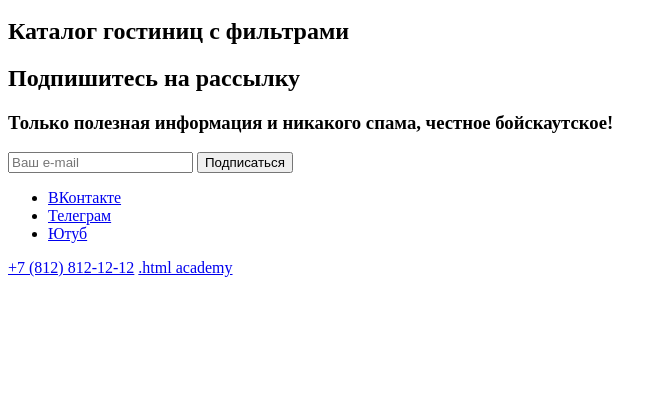
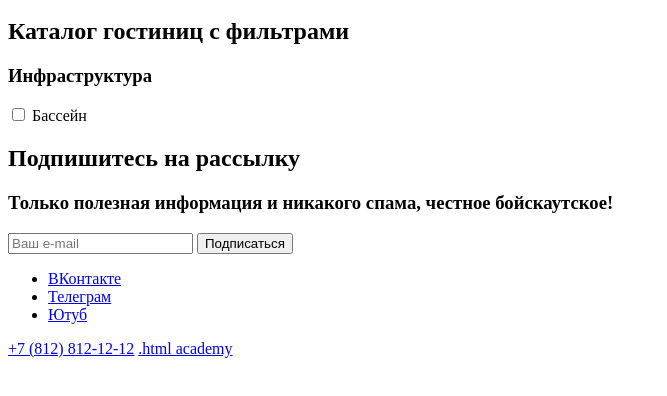
Before and after one commit to htmlacademy-htmlcss/2195915-sedona-36, a plain HTML site: page catalog.html in a window 1280 px wide. Shown: the part 276-672 px from the top of the page, without its empty margins (0-667 px from the left). Drawn offline with Linux system fonts and the light colour scheme.

Commit message:
Добавляет форму с чекбоксом

```diff
--- a/catalog.html
+++ b/catalog.html
@@ -55,7 +55,16 @@
         </header>
 
         <section class="catalog-hotels">
-            <h2>Каталог гостиниц с фильтрами</h2>
+            <h2 class="visually hidden">Каталог гостиниц с фильтрами</h2>
+            <form class="catalog-filter"
+            action="https://echo.htmlacademy.ru/" method="get">
+            <h3 class="catalog-filter-title">Инфраструктура</h3>
+            <label class="infrastructure">
+                <input class="infrastructure-input" type="checkbox"
+                name="swimming-pool">
+                Бассейн
+            </label>
+              </form>
 
         </section>
 
```
